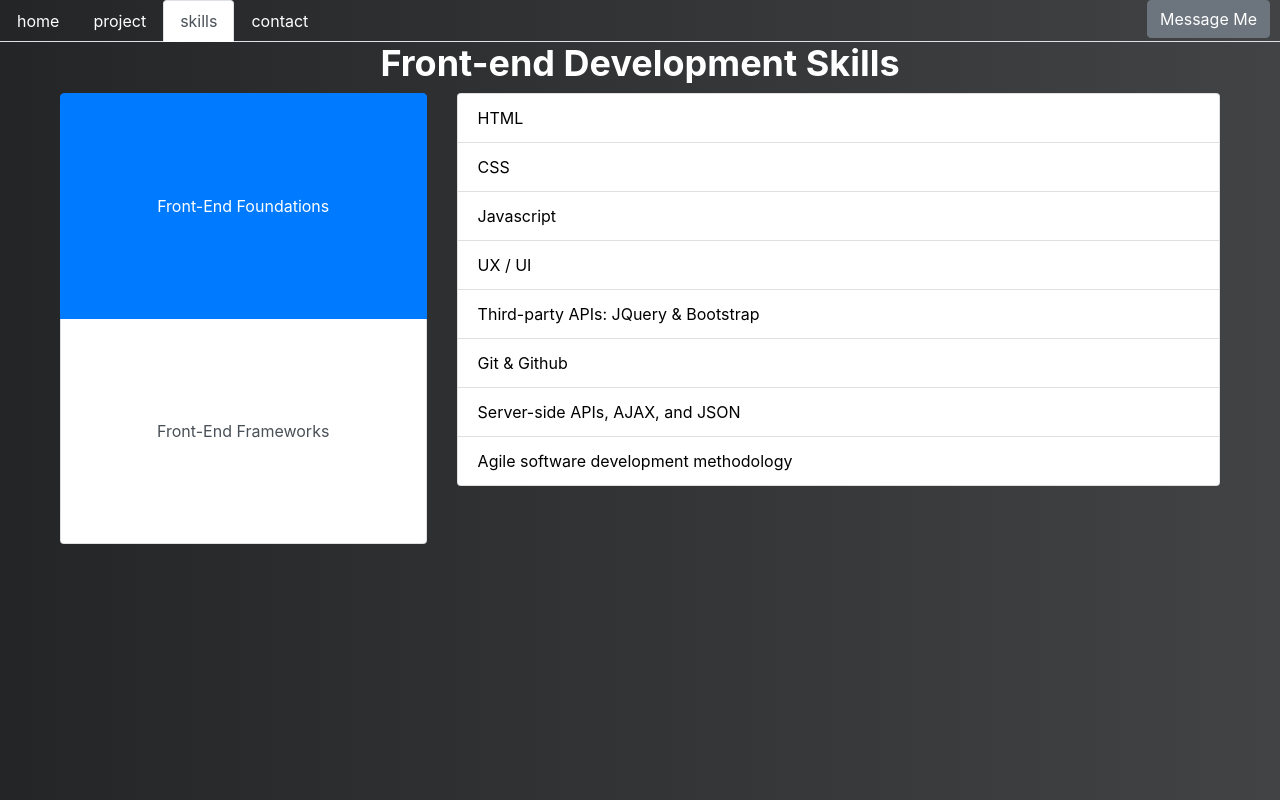
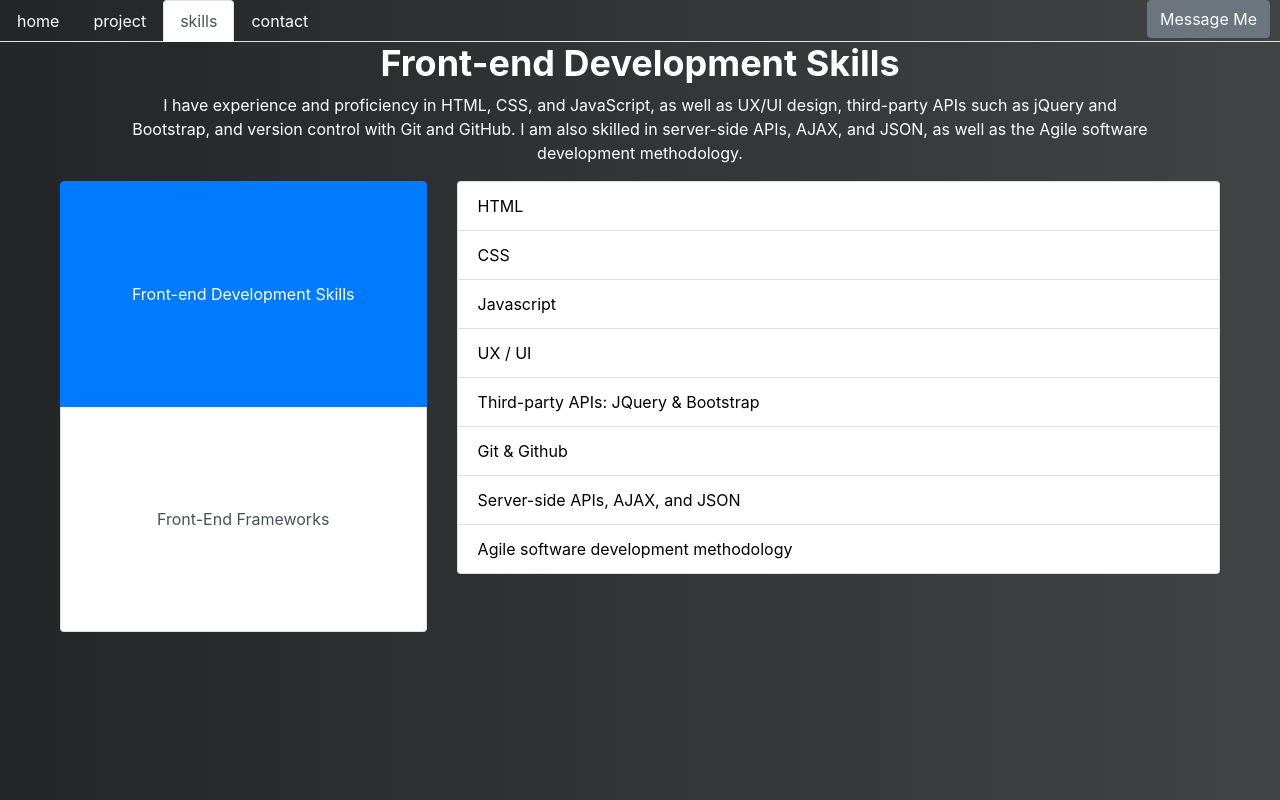
Before and after one commit to damnsemicolon/react-portfolio, a React (Create React App) app: page /skillslist in a window 1280 px wide. Built offline with nearby package versions, Linux system fonts and the light colour scheme.

Commit message:
npm run build

```diff
--- a/src/components/pages/Contact.js
+++ b/src/components/pages/Contact.js
@@ -5,7 +5,7 @@ import { faGithub, faLinkedin } from '@fortawesome/free-brands-svg-icons';
 import ContactButton from '../ContactButton';
 import Resume from '../Resume';
 
-function Contact(props) {
+function Contact() {
   return (
     <div>
       <h1>Seek, and you will find:</h1>
--- a/src/components/pages/SkillsList.js
+++ b/src/components/pages/SkillsList.js
@@ -10,6 +10,9 @@ function SkillsList() {
   return (
     <div>
     <h1>Front-end Development Skills</h1>
+    <p>
+    I have experience and proficiency in HTML, CSS, and JavaScript, as well as UX/UI design, third-party APIs such as jQuery and Bootstrap, and version control with Git and GitHub. I am also skilled in server-side APIs, AJAX, and JSON, as well as the Agile software development methodology.
+    </p>
 
     <section className="row mx-auto" style={{ width: '93%' }}>
       <div className="col-4">
@@ -25,7 +28,7 @@ function SkillsList() {
             aria-controls="foundations"
             onClick={() => handleTabClick('foundations')}
           >
-            Front-End Foundations
+            Front-end Development Skills
           </a>
           <a
             className={`list-group-item list-group-item-action list-left text-center ${
--- a/src/index.css
+++ b/src/index.css
@@ -75,6 +75,11 @@ ul {
  color: black;
 }
 
+.list-group-item.list-right:hover {
+    background-color: #6c757d;
+    color: #fff;
+  }
+
 .btn {
     margin-right: 10px;
 }
@@ -99,4 +104,23 @@ ul {
 .contact-item:hover svg {
     transform: scale(1.2);
     transition: 0.8s
+}
+
+::-webkit-scrollbar {
+    width: 10px;
   }
+
+  ::-webkit-scrollbar-track {
+    background-color: #414345;
+  }
+
+  ::-webkit-scrollbar-thumb {
+    background-color: #232526;
+    border-radius: 15px;
+    border: 1px solid transparent;
+    background-clip: content-box;
+  }
+
+  ::-webkit-scrollbar-thumb:hover {
+    background-color: #a8bbbf;
+  }
```
Also changed, not shown: src/components/pages/Home.js (+7 -11 lines), src/components/pages/Project.js (+3 -5 lines), 23 other files (tests, documents, lock files or other folders).
